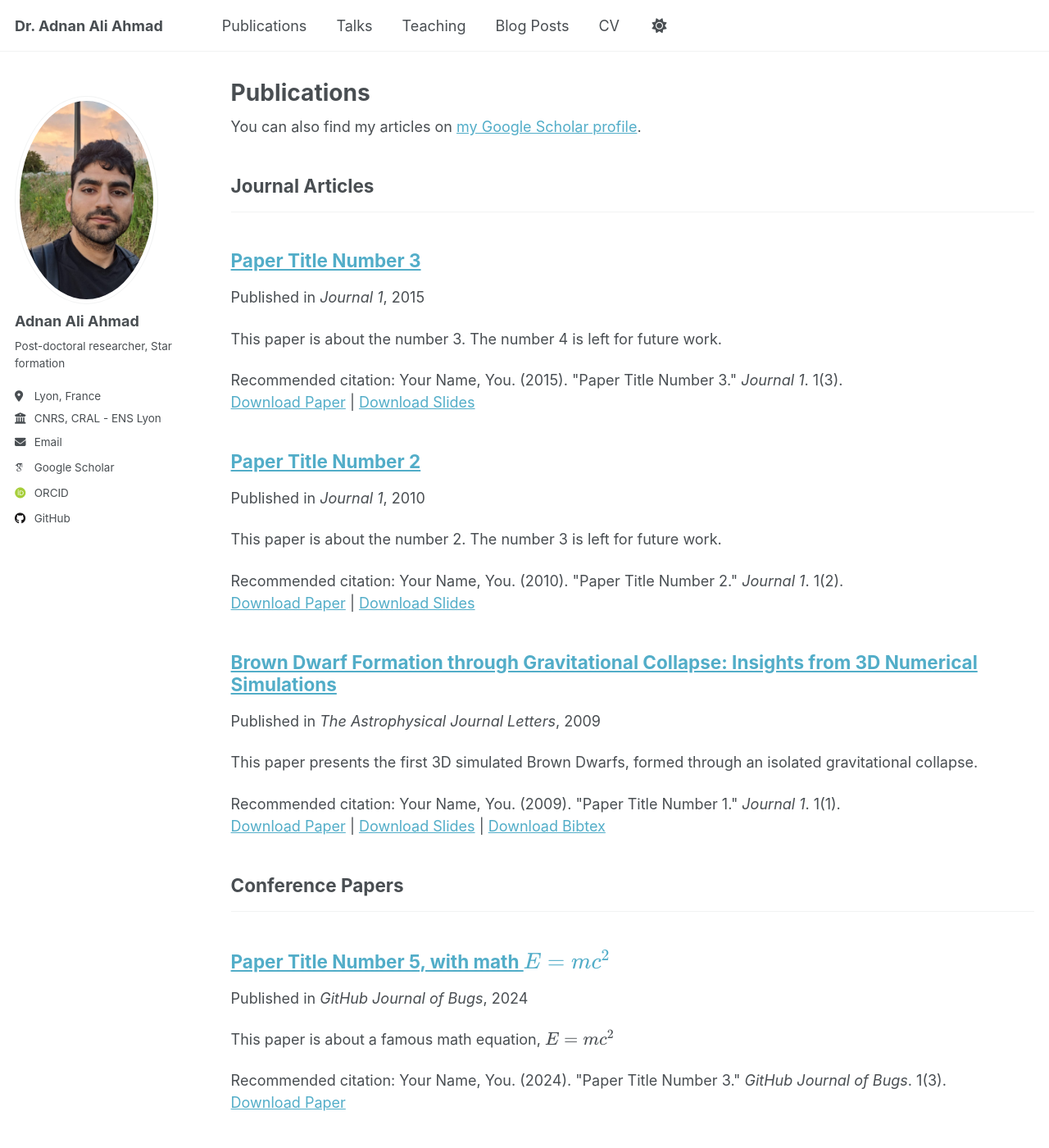
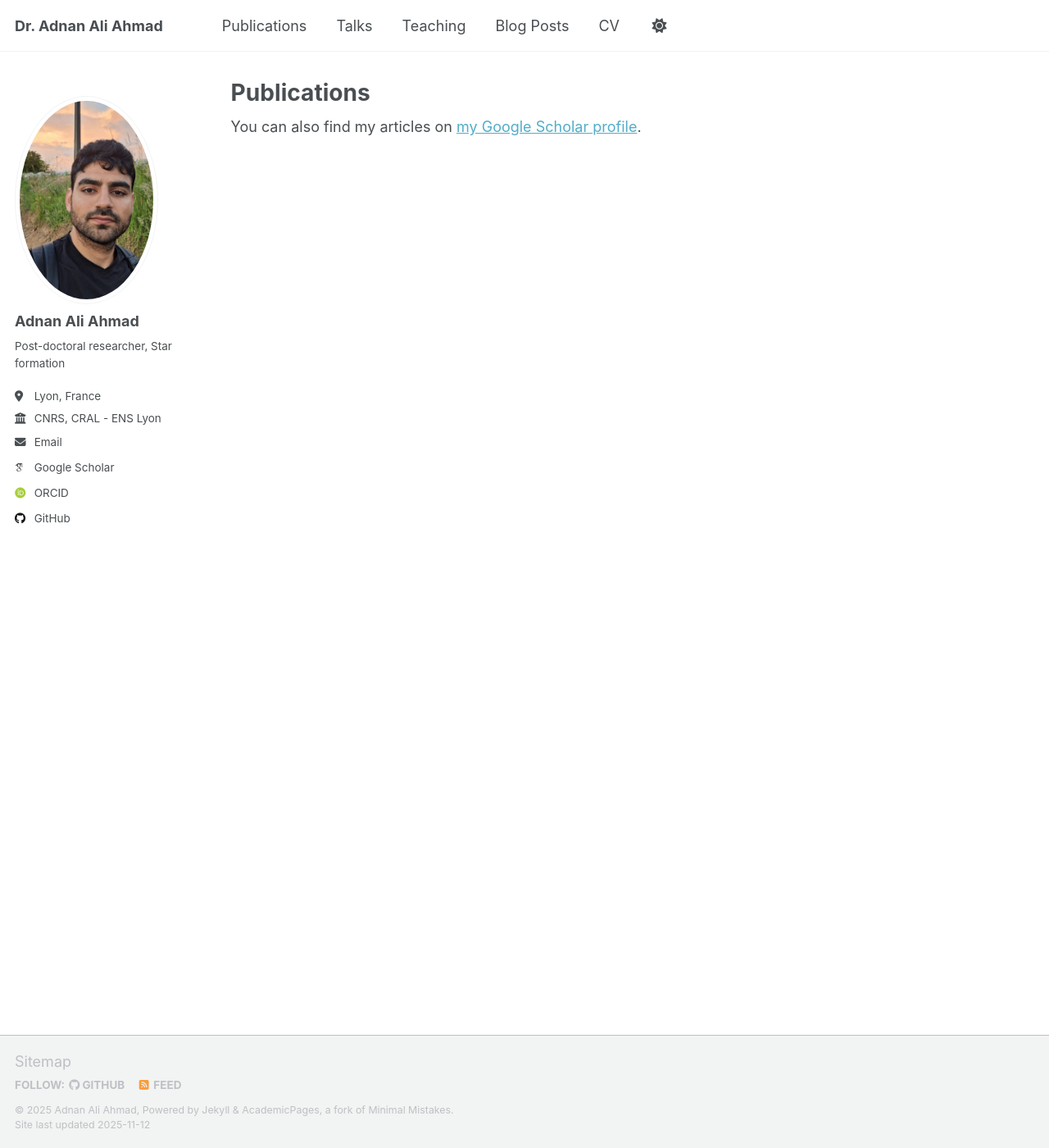
Before and after one commit to Adnan-Ali-Ahmad/Adnan-Ali-Ahmad.github.io, a Jekyll site: the page built from _pages/publications.html, in a window 1280 px wide and 1400 px high. Shown: the whole window at 82% size. Built offline with Jekyll 4.4.1, drawn with Linux system fonts in a browser that asks for light colours; some web fonts are replaced; a script that is not in the unit is left out; a file with an impossible date is left out; some of the changed text lies outside the part shown.

Commit message:
test publi

```diff
--- a/_publications/2009-10-01-paper-title-number-1.md
+++ /dev/null
@@ -1,14 +0,0 @@
----
-title: "Brown Dwarf Formation through Gravitational Collapse: Insights from 3D Numerical Simulations"
-collection: publications
-category: manuscripts
-permalink: /publication/2009-10-01-paper-title-number-1
-excerpt: 'This paper presents the first 3D simulated Brown Dwarfs, formed through an isolated gravitational collapse.'
-date: 2009-10-01
-venue: 'The Astrophysical Journal Letters'
-slidesurl: 'http://academicpages.github.io/files/slides1.pdf'
-paperurl: 'https://iopscience.iop.org/article/10.3847/2041-8213/ae0640'
-bibtexurl: 'http://academicpages.github.io/files/bibtex1.bib'
-citation: 'Your Name, You. (2009). &quot;Paper Title Number 1.&quot; <i>Journal 1</i>. 1(1).'
----
-Abstract: The formation mechanism of Brown Dwarfs (BDs), whether akin to stars or ejected planetary-mass objects, remains debated. We present the first 3D radiation-MHD simulations of magnetized, turbulent, gravitationally unstable low-mass cores ($0.05-0.1\ \mathrm{M_{\odot}}$) collapsing into proto-BDs. Using the {\ttfamily RAMSES} code with adaptive mesh refinement, we model the full dynamical range ($10^{5}~-10^{22}\ \mathrm{cm^{-3}}$), including radiative transfer (flux limited diffusion) and non-ideal MHD (ambipolar diffusion). Our simulations self-consistently follow the isothermal collapse, first hydrostatic core formation, H$_{2}$ dissociation, and BD birth. The resulting BDs have initial radii $\approx 0.75\ \mathrm{R_{\odot}}$ and masses $\approx 0.8\ \mathrm{M_{Jup}}$, growing via accretion as we follow the early evolution of the object. Crucially, we find that BDs may form similarly to low-mass stars but with a prolonged first-core phase, supporting a star-like formation scenario.
--- a/_publications/2010-10-01-paper-title-number-2.md
+++ /dev/null
@@ -1,14 +0,0 @@
----
-title: "Paper Title Number 2"
-collection: publications
-category: manuscripts
-permalink: /publication/2010-10-01-paper-title-number-2
-excerpt: 'This paper is about the number 2. The number 3 is left for future work.'
-date: 2010-10-01
-venue: 'Journal 1'
-slidesurl: 'http://academicpages.github.io/files/slides2.pdf'
-paperurl: 'http://academicpages.github.io/files/paper2.pdf'
-citation: 'Your Name, You. (2010). &quot;Paper Title Number 2.&quot; <i>Journal 1</i>. 1(2).'
----
-
-The contents above will be part of a list of publications, if the user clicks the link for the publication than the contents of section will be rendered as a full page, allowing you to provide more information about the paper for the reader. When publications are displayed as a single page, the contents of the above "citation" field will automatically be included below this section in a smaller font.
--- a/_publications/2015-10-01-paper-title-number-3.md
+++ /dev/null
@@ -1,14 +0,0 @@
----
-title: "Paper Title Number 3"
-collection: publications
-category: manuscripts
-permalink: /publication/2015-10-01-paper-title-number-3
-excerpt: 'This paper is about the number 3. The number 4 is left for future work.'
-date: 2015-10-01
-venue: 'Journal 1'
-slidesurl: 'http://academicpages.github.io/files/slides3.pdf'
-paperurl: 'http://academicpages.github.io/files/paper3.pdf'
-citation: 'Your Name, You. (2015). &quot;Paper Title Number 3.&quot; <i>Journal 1</i>. 1(3).'
----
-
-The contents above will be part of a list of publications, if the user clicks the link for the publication than the contents of section will be rendered as a full page, allowing you to provide more information about the paper for the reader. When publications are displayed as a single page, the contents of the above "citation" field will automatically be included below this section in a smaller font.
--- a/_publications/2025-06-08-paper-title-number-5.md
+++ /dev/null
@@ -1,13 +0,0 @@
----
-title: "Paper Title Number 5, with math $$E=mc^2$$"
-collection: publications
-category: conferences
-permalink: /publication/2024-02-17-paper-title-number-4
-excerpt: 'This paper is about a famous math equation, $$E=mc^2$$'
-date: 2024-02-17
-venue: 'GitHub Journal of Bugs'
-paperurl: 'http://academicpages.github.io/files/paper3.pdf'
-citation: 'Your Name, You. (2024). &quot;Paper Title Number 3.&quot; <i>GitHub Journal of Bugs</i>. 1(3).'
----
-
-Using [MathJax](https://www.mathjax.org/) in the description is supported - $$E=mc^2$$ - however, the use must be mindful that the default delimiters are `$$...$$` and `\\[...\\]` which differs from the `$...$` that is typically expected.
```
Also changed, not shown: _publications/2024-02-17-paper-title-number-4.md (deleted, +0 -13 lines), _publications/brown_dwarf_formation.md (+2 -0 lines).
